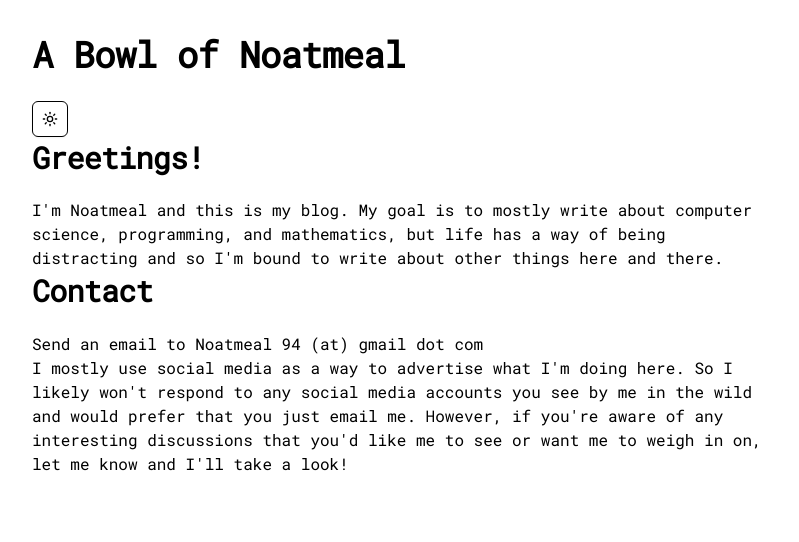
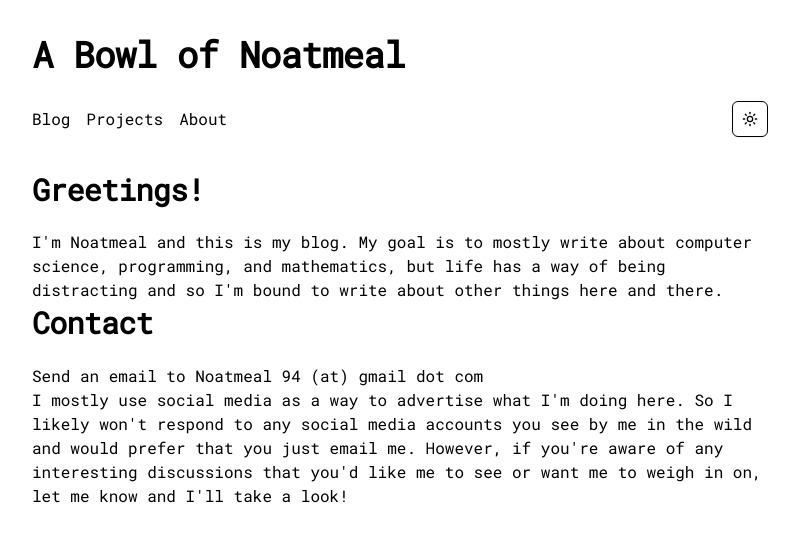
Before and after one commit to noatmeal/noatmeal_app, a Next.js app: page / in a window 1280 px wide. Shown: the top 542 px of the page, without its empty margins (240-1039 px from the left). Built offline with nearby package versions, Linux system fonts and the light colour scheme.

Commit message:
feat: Add horizontal navigation bar with dummy links

```diff
--- a/src/app/page.tsx
+++ b/src/app/page.tsx
@@ -5,7 +5,14 @@ export default function Home() {
     <div>
       <h1> A Bowl of Noatmeal </h1>
 
-      <ModeToggle />
+      <nav className="flex items-center gap-4 mb-8">
+        <a href="#" className="hover:underline">Blog</a>
+        <a href="#" className="hover:underline">Projects</a>
+        <a href="#" className="hover:underline">About</a>
+        <div className="ml-auto">
+          <ModeToggle />
+        </div>
+      </nav>
 
       <h2>Greetings!</h2>
 
```
